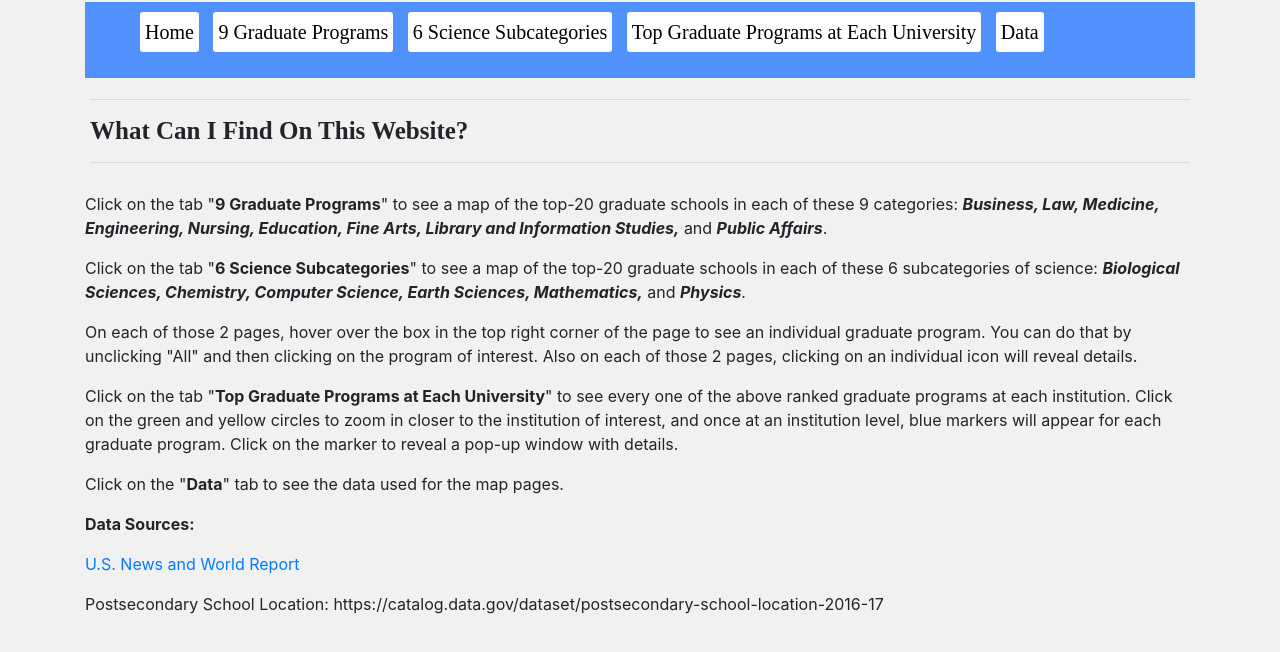
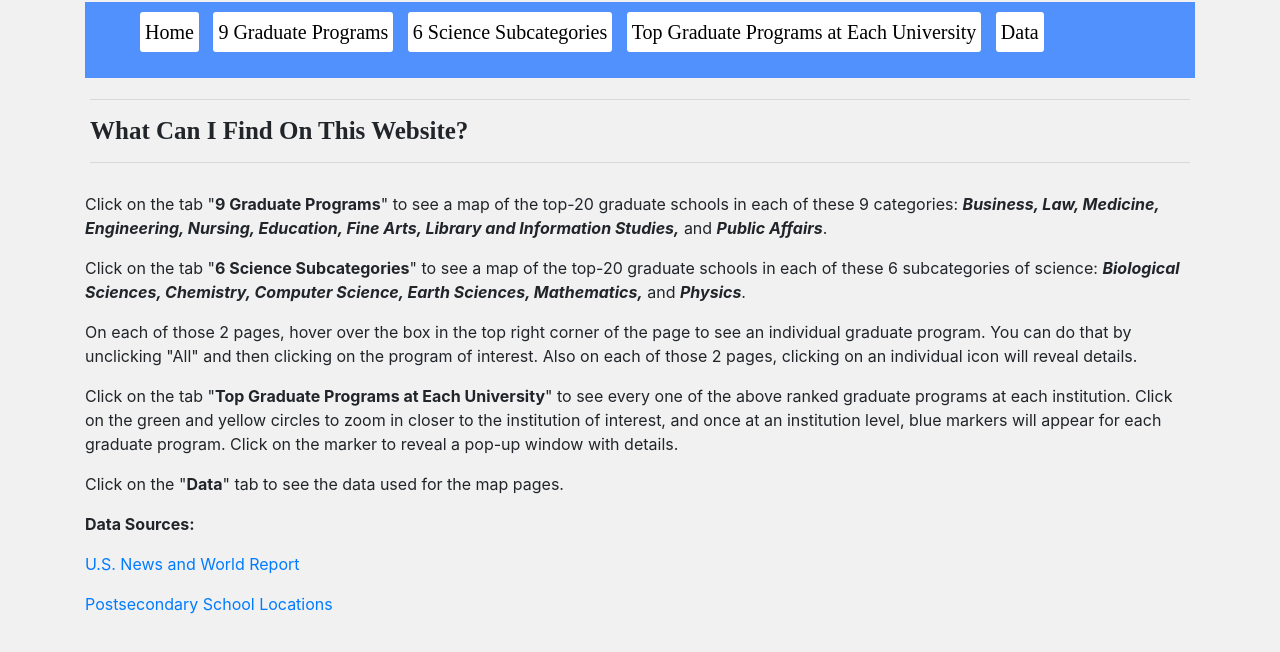
Before and after one commit to dianess/Graduate-College-Rankings-Map, a plain HTML site: page index.html in a window 1280 px wide. Shown: the part 64-716 px from the top of the page. Drawn offline with nearby package versions, Linux system fonts and the light colour scheme.

Commit message:
make Post Secondary Schls hyperlink

```diff
--- a/index.html
+++ b/index.html
@@ -64,7 +64,7 @@
         </p>
         <p> <a href="https://www.usnews.com/best-graduate-schools/search">U.S. News and World Report</a>
         </p>
-        <p> Postsecondary School Location: https://catalog.data.gov/dataset/postsecondary-school-location-2016-17
+        <p> <a href="https://catalog.data.gov/dataset/postsecondary-school-location-2016-17">Postsecondary School Locations</a>
         </p>
 
         </div>  <!-- ending div for this container -->
```
